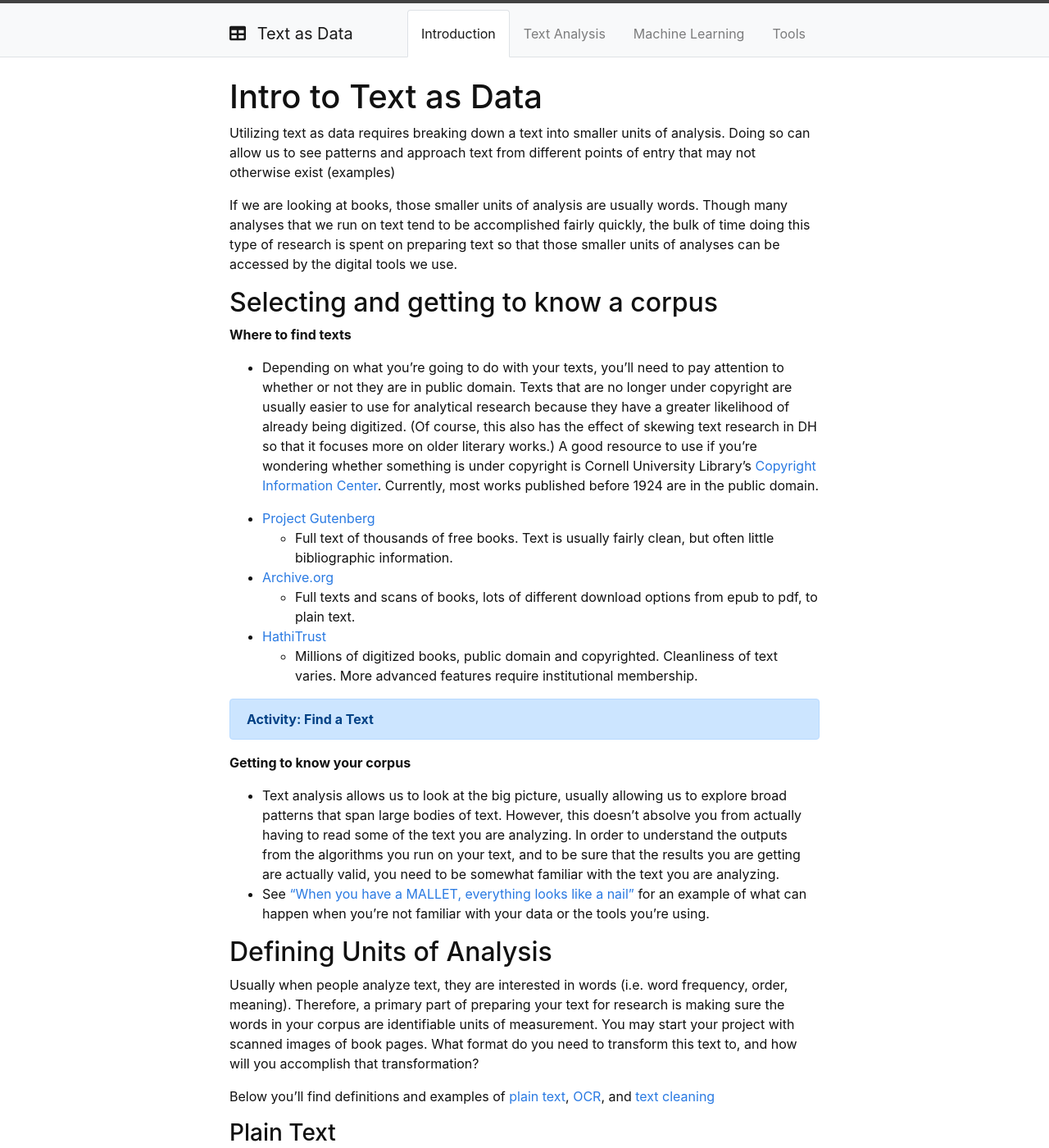
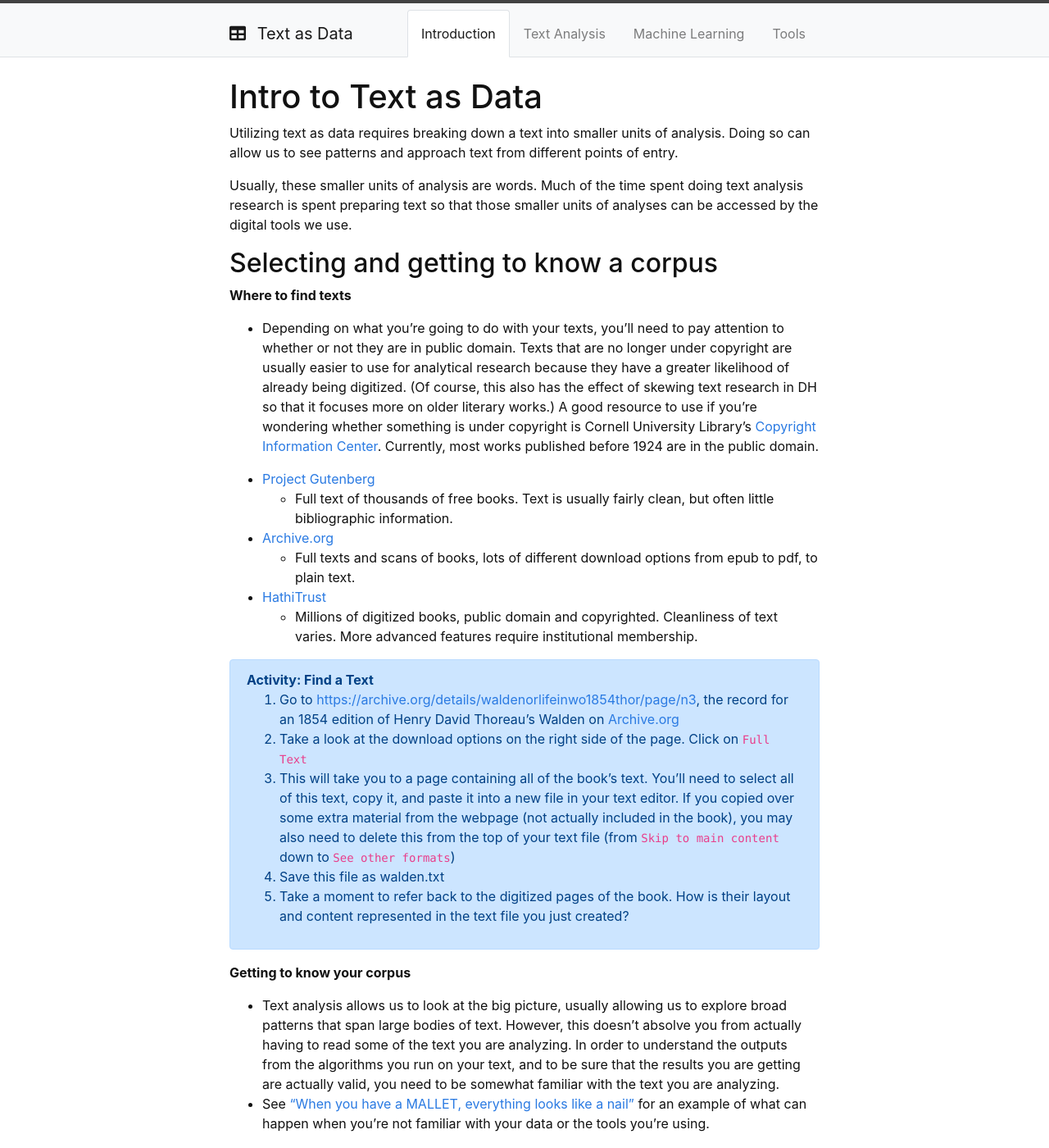
Before and after one commit to owikle/topicmodeling, a Jekyll site: the page built from content/0-intro.md, in a window 1280 px wide and 1400 px high. Shown: the whole window at 82% size. Built offline with Jekyll 4.4.1, drawn with Linux system fonts in a browser that asks for light colours; some of the changed text lies outside the part shown.

Commit message:
new content

```diff
--- a/content/0-intro.md
+++ b/content/0-intro.md
@@ -5,10 +5,9 @@ nav: true
 
 # Intro to Text as Data
 
-Utilizing text as data requires breaking down a text into smaller units of analysis. Doing so can allow us to see patterns and approach text from different points of entry that may not otherwise exist
-(examples)
+Utilizing text as data requires breaking down a text into smaller units of analysis. Doing so can allow us to see patterns and approach text from different points of entry.
 
-If we are looking at books, those smaller units of analysis are usually words. Though many analyses that we run on text tend to be accomplished fairly quickly, the bulk of time doing this type of research is spent on preparing text so that those smaller units of analyses can be accessed by the digital tools we use.
+Usually, these smaller units of analysis are words. Much of the time spent doing text analysis research is spent preparing text so that those smaller units of analyses can be accessed by the digital tools we use.
 
 ## Selecting and getting to know a corpus
 
@@ -24,6 +23,11 @@ If we are looking at books, those smaller units of analysis are usually words. T
 
 {% capture text %}
 **Activity: Find a Text**
+1. Go to [https://archive.org/details/waldenorlifeinwo1854thor/page/n3](https://archive.org/details/waldenorlifeinwo1854thor/page/n3){:target='_blank'}, the record for an 1854 edition of Henry David Thoreau's Walden on [Archive.org](https://archive.org/)
+2. Take a look at the download options on the right side of the page. Click on `Full Text`
+3. This will take you to a page containing all of the book's text. You'll need to select all of this text, copy it, and paste it into a new file in your text editor. If you copied over some extra material from the webpage (not actually included in the book), you may also need to delete this from the top of your text file (from `Skip to main content` down to `See other formats`)
+4. Save this file as walden.txt
+5. Take a moment to refer back to the digitized pages of the book. How is their layout and content represented in the text file you just created?
 {% endcapture %}
 {% include alert.md text=text color=secondary %}
 
@@ -41,6 +45,10 @@ Below you'll find definitions and examples of [plain text](#plain), [OCR](#ocr),
 ### <a name="plain">Plain Text</a>
 
 Plain text is basically just what it describes, a file format that saves within it the bare minimum amount of information presented to it. Whereas a Microsoft Word document file will save within it a variety of information about the font, layout, and properties of the document prepared, a plain text file will save just the text. Text analysis usually operates on plain text files because the format is conducive to the computer's ability to identify characters and words.
+
+{% include figure.html img="word.jpg" alt="rich text" caption="Rich Text in Microsoft Word" width="75%" %}
+
+{% include figure.html img="txt.jpg" alt="plain text" caption="Plain Text in a Text Editor" width="75%" %}
 
 The following exercise will demonstrate the differences between plain text (what you see in your text editor) and rich text (what you see in Microsoft Word). This is adapted from a tweet by [Alex Gil](https://twitter.com/elotroalex?lang=en) and Devin Becker's [Text Analysis for Writers Workshop](https://dcnb.github.io/text-analysis-for-writers/).
 
@@ -103,9 +111,9 @@ Find and replace might help with some of these problems, but for others you need
 
 {% capture text %}
 **Activity: Try out Regular Expressions**
-Open the text you found earlier in Visual Studio Code.
-Click on Edit - Find (or cmd - F) to open a search box, which should appear in the top right hand part of your window.
-On the right side of the search box, you'll see a symbol of a period star (.*). If you hover over this button, the phrase "Use Regular Expression" appears. Click on this button.
+1. Open walden.txt in Visual Studio Code (if you've misplaced it you can also download it here: <a href="../data/walden.txt">walden.txt</a>)
+2. Click on `Edit > Find` (`cmd - F` on mac or `ctl - F` on pc) to open a search box, which should appear in the top right-hand corner of your window in Visual Studio Code
+3.  On the right side of the search box, you'll see a button with this symbol: `.*`. If you hover over this button, the phrase `Use Regular Expression` appears. Click on this button
 Let's remove/change:
 In the search box, type:
 {% endcapture %}
```
